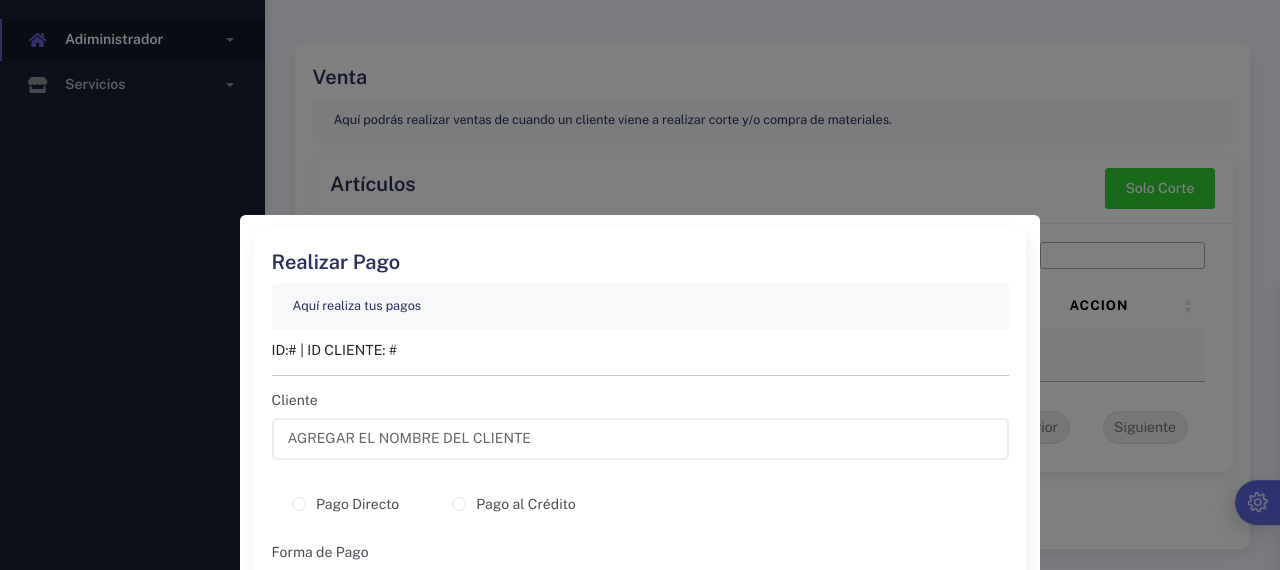
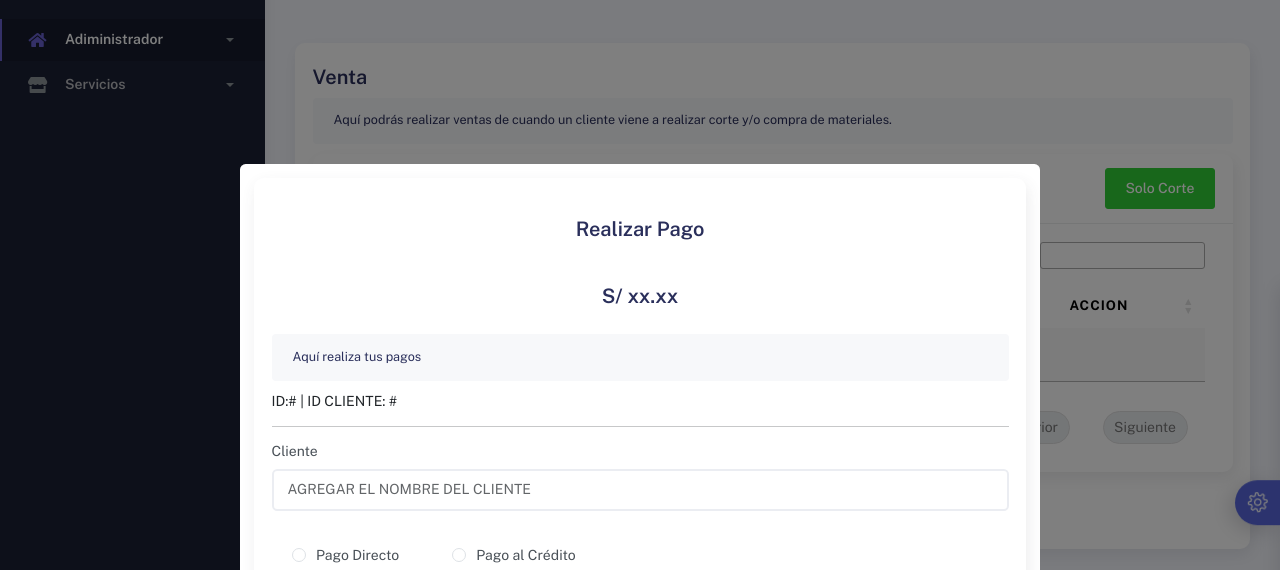
Before and after one commit to SantistebanJose/POS_libreria-rodri, a PHP site: page /venta.php in a window 1280 px wide, after a click on "Realizar Pago". Shown: the part 71-641 px from the top of the page. Run offline with PHP 8.4, Linux system fonts and the light colour scheme; the visitor is signed in with stand-in values (Sample User, id 1); data that the repository does not hold is empty; some libraries are stand-ins or nearby versions.

Commit message:
titulo venta
aksdjbasd

```diff
--- a/venta.php
+++ b/venta.php
@@ -260,7 +260,14 @@ if (isset($_GET['id'])) {
                 <div
                     class="card border-primary">
                     <div class="card-body">
-                        <h4 class="card-title">Realizar Pago</h4>
+
+                        <div class="card-body text-center">
+                            <h4 class="card-title">Realizar Pago</h4>
+                        </div>
+                        <div class="card-body text-center">
+                            <h1 class="card-title">S/ xx.xx</h1>
+                        </div>
+
                         <div class="card-sub">
                             Aquí realiza tus pagos
                         </div>
```
